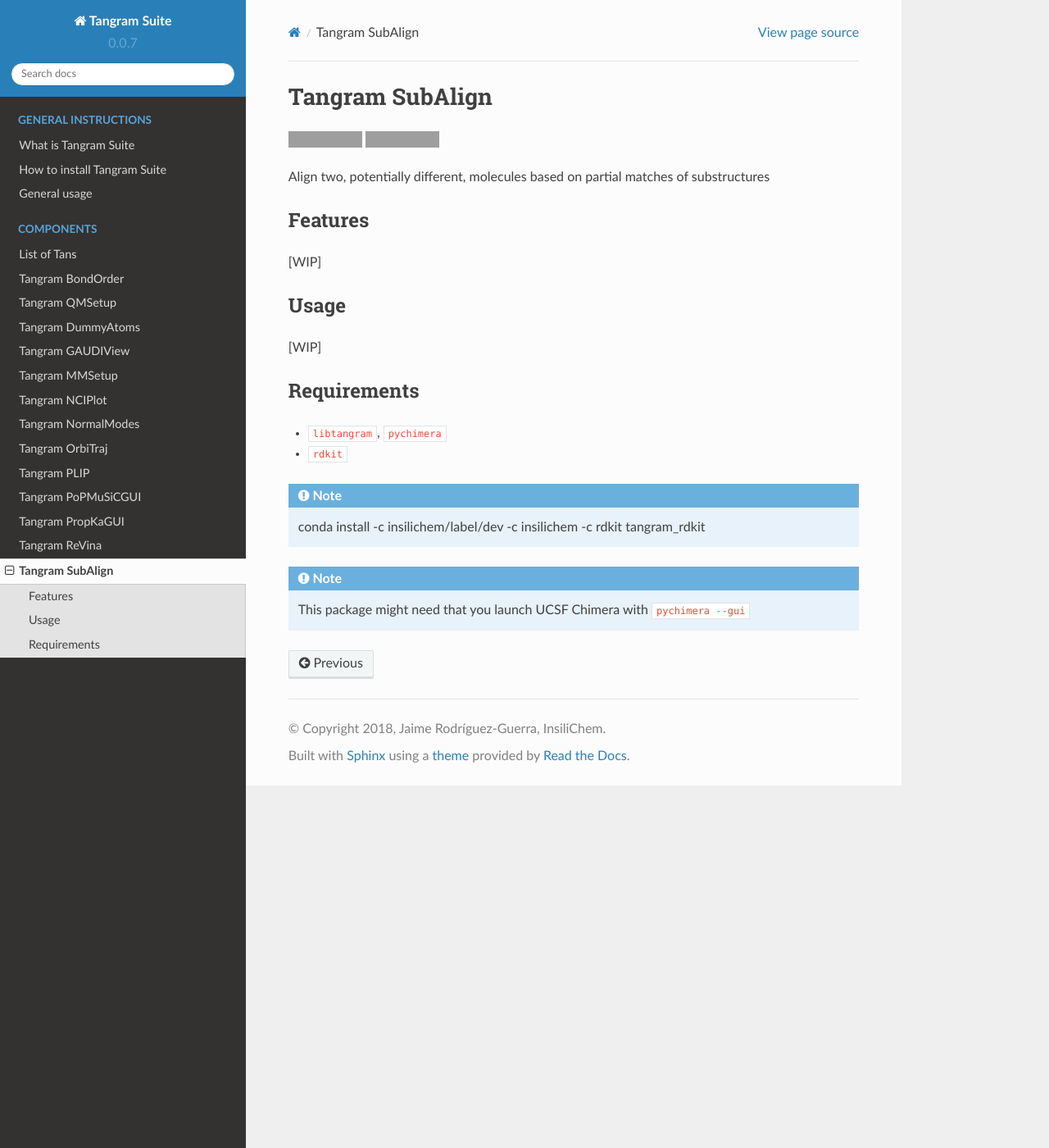
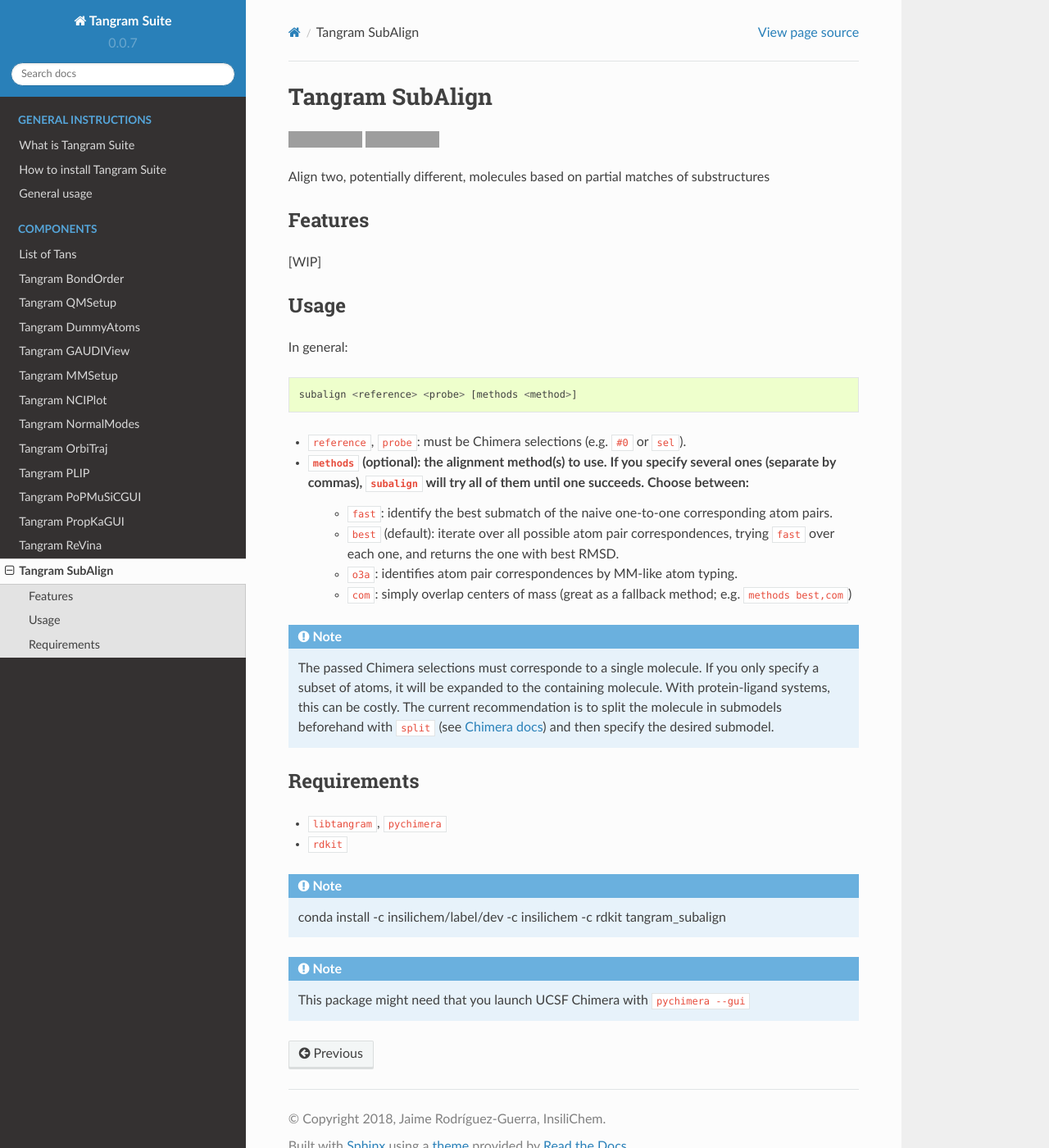
Before and after one commit to insilichem/tangram, a Sphinx documentation site: the page built from docs/tangram_subalign.rst, in a window 1280 px wide and 1400 px high. Shown: the whole window at 82% size. Built offline with Sphinx 7.4.7 and the Read the Docs theme 2.0.0, drawn with Linux system fonts in a browser that asks for light colours; pages that are not in the unit, such as notebooks, are missing from menus; grey boxes are pictures that could not be loaded.

Commit message:
update subalign version and docs

```diff
--- a/docs/tangram_subalign.rst
+++ b/docs/tangram_subalign.rst
@@ -18,7 +18,24 @@
 Usage
 =====
 
-[WIP]
+In general:
+
+::
+
+    subalign <reference> <probe> [methods <method>]
+
+- ``reference``, ``probe``: must be Chimera selections (e.g. ``#0`` or ``sel``).
+- ``methods`` (optional): the alignment method(s) to use. If you specify several ones (separate by commas), ``subalign`` will try all of them until one succeeds. Choose between:
+    - ``fast``: identify the best submatch of the naive one-to-one corresponding atom pairs.
+    - ``best`` (default): iterate over all possible atom pair correspondences, trying ``fast`` over each one, and returns the one with best RMSD.
+    - ``o3a``: identifies atom pair correspondences by MM-like atom typing.
+    - ``com``: simply overlap centers of mass (great as a fallback method; e.g. ``methods best,com``)
+
+
+.. note::
+
+    The passed Chimera selections must corresponde to a single molecule. If you only specify a subset of atoms, it will be expanded to the containing molecule. With protein-ligand systems, this can be costly. The current recommendation is to split the molecule in submodels beforehand with ``split`` (see `Chimera docs <https://www.cgl.ucsf.edu/chimera/docs/UsersGuide/midas/split.html>`_) and then specify the desired submodel.
+
 
 Requirements
 ============
@@ -28,7 +45,7 @@
 
 .. note::
 
-    conda install -c insilichem/label/dev -c insilichem -c rdkit tangram_rdkit
+    conda install -c insilichem/label/dev -c insilichem -c rdkit tangram_subalign
 
 .. note::
 
```
Also changed, not shown: 1 other file.
